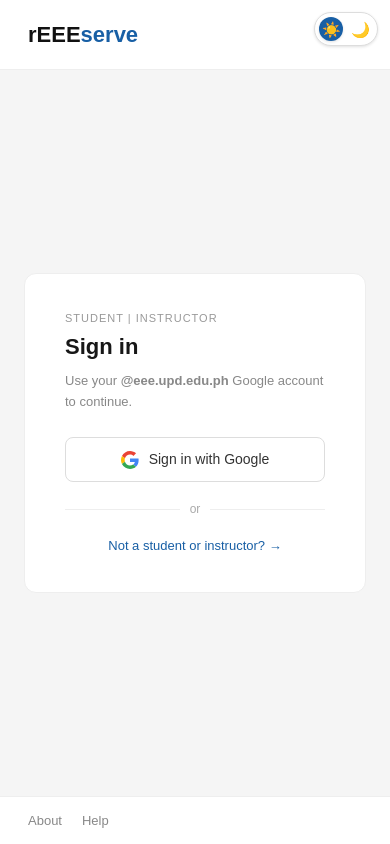
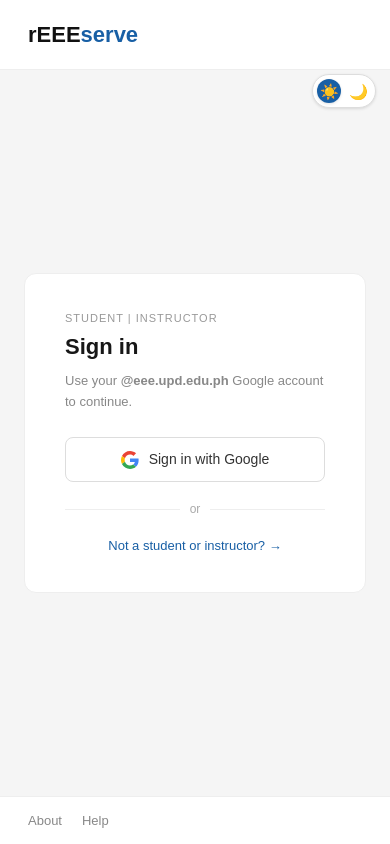
Before and after one commit to TristanSibug/rEEEserve, a Next.js app: page / in a window 390 px wide. Built offline with nearby package versions, Linux system fonts and the light colour scheme; no server answers.

Commit message:
fix dark/light button positioning

```diff
--- a/app/globals.css
+++ b/app/globals.css
@@ -118,28 +118,22 @@ body {
 
 .theme-toggle {
   position: fixed;
-  top: 18px;
+  top: 76px;
   right: 18px;
   z-index: 9999;
-
   width: 72px;
   height: 38px;
   padding: 0 7px;
-
   display: flex;
   align-items: center;
   justify-content: space-between;
-
   border: 1px solid var(--border-strong);
   border-radius: 999px;
   background: var(--surface);
   color: var(--text);
   box-shadow: var(--shadow-sm);
   cursor: pointer;
-
-  transition:
-    background-color 160ms ease,
-    border-color 160ms ease,
+  transition: background-color 160ms ease, border-color 160ms ease,
     transform 120ms ease;
 }
 
@@ -159,16 +153,12 @@ body {
   position: absolute;
   top: 4px;
   left: 4px;
-
   width: 28px;
   height: 28px;
   border-radius: 999px;
   background: var(--primary);
   box-shadow: var(--shadow-sm);
-
-  transition:
-    transform 180ms ease,
-    background-color 160ms ease;
+  transition: transform 180ms ease, background-color 160ms ease;
 }
 
 html[data-theme="dark"] .theme-toggle-thumb {
@@ -177,8 +167,8 @@ html[data-theme="dark"] .theme-toggle-thumb {
 
 @media (max-width: 640px) {
   .theme-toggle {
-    top: 12px;
-    right: 12px;
+    top: 74px;
+    right: 14px;
     width: 64px;
     height: 34px;
   }
```
